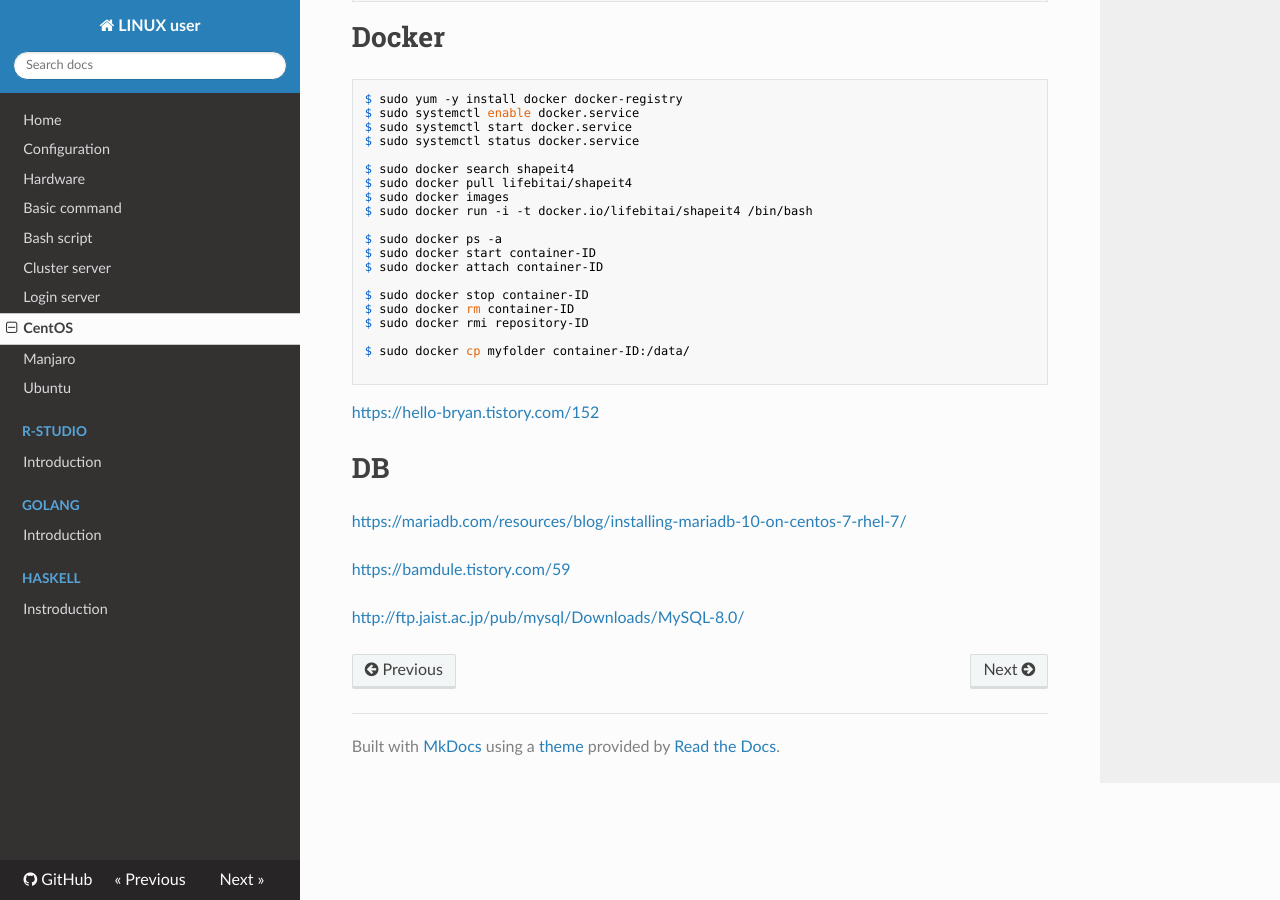
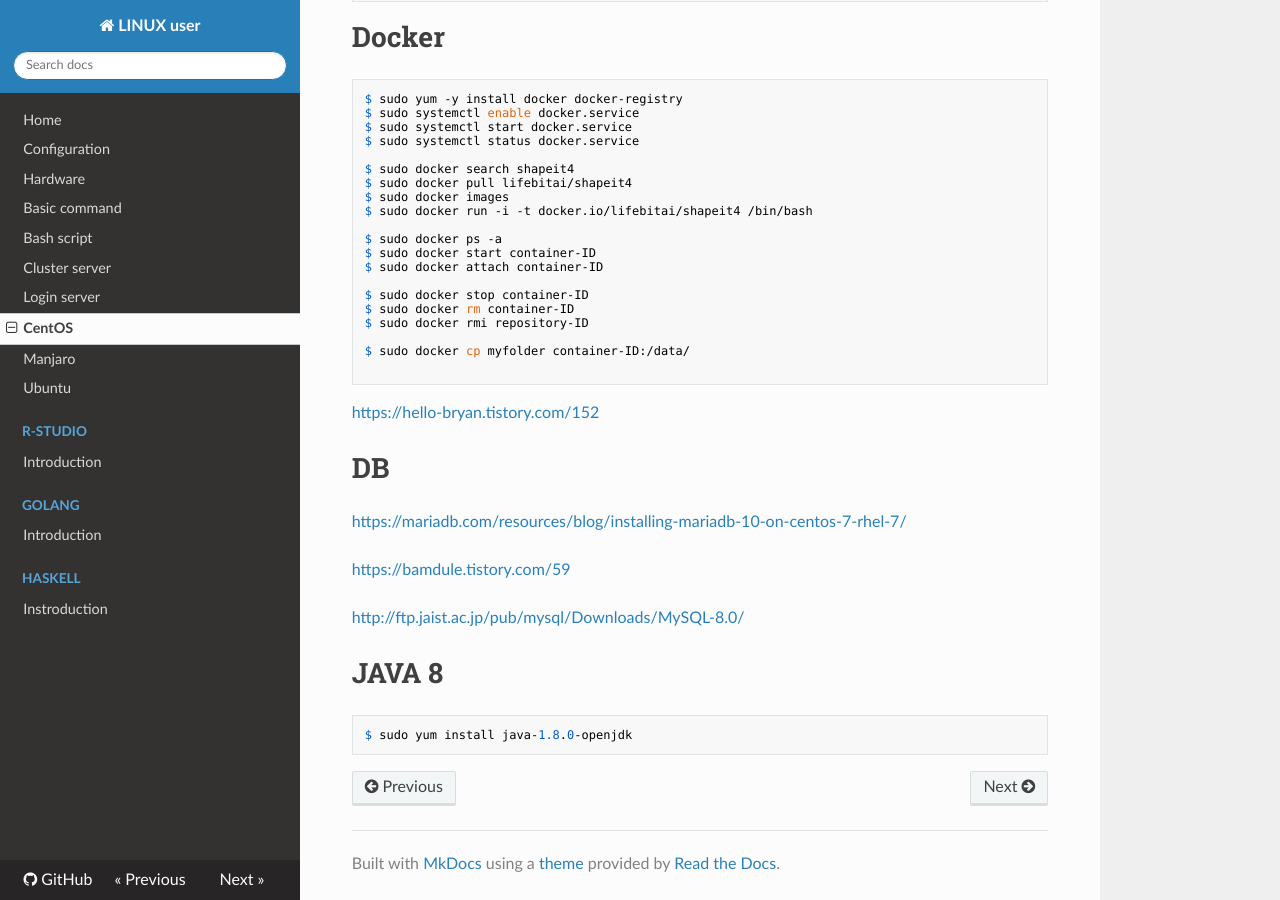
Before and after one commit to WonyoungCho/LINUX, an MkDocs documentation site: the page built from docs/centos_conf.md, in a window 1280 px wide and 900 px high, scrolled down 2436 px. Built offline with MkDocs 1.6.1, drawn with Linux system fonts in a browser that asks for light colours; nearby versions of some CDN libraries; old or Windows-style settings are respelled for this version of MkDocs.

Commit message:
Update centos_conf.md

````diff
--- a/docs/centos_conf.md
+++ b/docs/centos_conf.md
@@ -151,3 +151,8 @@ $ sudo docker cp myfolder container-ID:/data/
 <https://bamdule.tistory.com/59>
 
 <http://ftp.jaist.ac.jp/pub/mysql/Downloads/MySQL-8.0/>
+
+# JAVA 8
+```
+$ sudo yum install java-1.8.0-openjdk
+```
````
